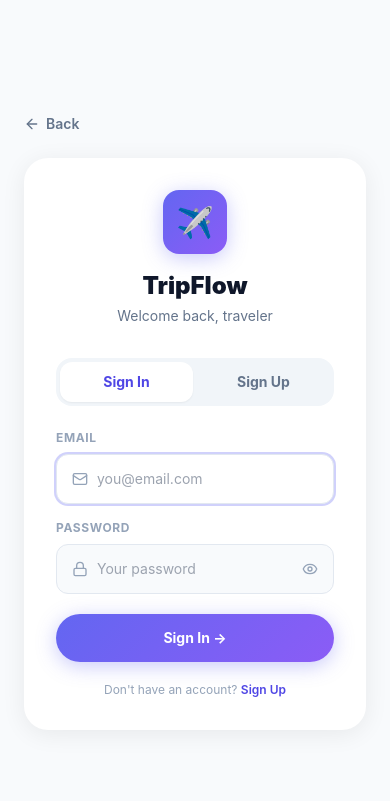
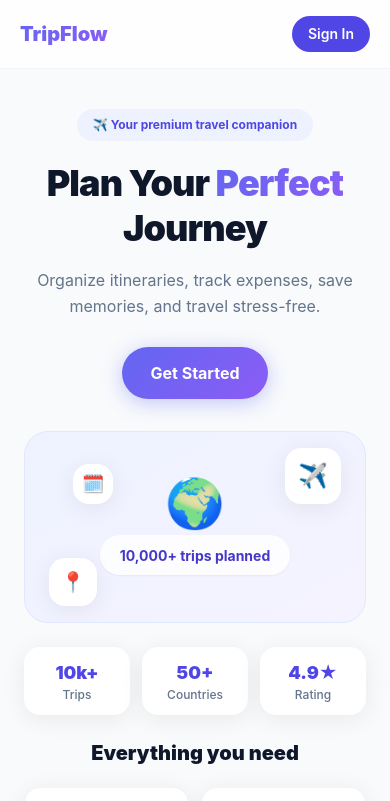
Before and after one commit to muhajirpayao/trip-flow, a React (Vite) app in the folder tripflow/: page / in a window 390 px wide. Before the commit this address led to /auth. Shown: the top 801 px of the page. Built offline with nearby package versions, Linux system fonts and the light colour scheme.

Commit message:
fix responsiveness

```diff
--- a/tripflow/src/components/onboarding/OnboardingWizard.tsx
+++ b/tripflow/src/components/onboarding/OnboardingWizard.tsx
@@ -89,7 +89,7 @@ export default function OnboardingWizard({ onClose }: Props) {
 
   return (
     <div className="fixed inset-0 z-50 flex items-end justify-center bg-slate-900/60 backdrop-blur-sm px-0">
-      <div className="w-full max-w-[430px] bg-white rounded-t-[28px] pb-10 max-h-[92vh] overflow-y-auto no-scrollbar">
+      <div className="w-full max-w-screen-md bg-white rounded-t-[28px] pb-10 max-h-[92vh] overflow-y-auto no-scrollbar">
 
         {/* Handle */}
         <div className="flex justify-center pt-3 pb-1">
--- a/tripflow/src/index.css
+++ b/tripflow/src/index.css
@@ -3,7 +3,8 @@
 @tailwind utilities;
 
 @layer base {
-  body { @apply bg-slate-50 text-slate-900 font-sans antialiased; }
+  html, body { min-height: 100%; width: 100%; }
+  body { @apply bg-slate-50 text-slate-900 font-sans antialiased overflow-x-hidden; }
   * { @apply box-border; }
 }
 
--- a/tripflow/src/layouts/DashboardLayout.tsx
+++ b/tripflow/src/layouts/DashboardLayout.tsx
@@ -11,13 +11,13 @@ const NAV_ITEMS = [
 
 export default function DashboardLayout() {
   return (
-    <div className="flex flex-col min-h-screen max-w-[430px] mx-auto bg-slate-50">
+    <div className="flex flex-col min-h-screen w-full bg-slate-50">
       <main className="flex-1 pb-20 overflow-y-auto no-scrollbar">
         <Outlet />
       </main>
 
       {/* Bottom navigation */}
-      <nav className="fixed bottom-0 left-1/2 -translate-x-1/2 w-full max-w-[430px] h-16 bg-white border-t border-slate-100 flex items-center z-30 px-2">
+      <nav className="fixed bottom-0 left-0 right-0 w-full h-16 bg-white border-t border-slate-100 flex items-center z-30 px-2">
         {NAV_ITEMS.map(({ to, icon: Icon, label, end }) => (
           <NavLink key={to} to={to} end={end}
             className={({ isActive }) =>
--- a/tripflow/src/pages/AuthPage.tsx
+++ b/tripflow/src/pages/AuthPage.tsx
@@ -63,7 +63,7 @@ export default function AuthPage() {
   };
 
   return (
-    <div className="min-h-screen bg-slate-50 flex flex-col items-center justify-center px-6 max-w-[430px] mx-auto">
+    <div className="min-h-screen bg-slate-50 flex flex-col items-center justify-center px-4 sm:px-6 w-full max-w-screen-md mx-auto">
 
       {/* Back to landing */}
       <button
--- a/tripflow/src/pages/Itinerary.tsx
+++ b/tripflow/src/pages/Itinerary.tsx
@@ -118,7 +118,7 @@ export default function Itinerary() {
   const day = days[activeDay];
 
   return (
-    <div className="pb-24">
+    <div className="min-h-screen pb-24 w-full">
       {/* Header */}
       <div className="px-6 pt-6 pb-4">
         <h1 className="text-2xl font-black text-slate-900 mb-1">Itinerary</h1>
@@ -213,7 +213,7 @@ export default function Itinerary() {
       {/* Add Activity Modal */}
       {showModal && (
         <div className="fixed inset-0 z-50 flex items-end justify-center bg-black/40 backdrop-blur-sm">
-          <div className="w-full max-w-[430px] bg-white rounded-t-3xl p-6 pb-8 max-h-[85vh] overflow-y-auto">
+          <div className="w-full max-w-screen-md bg-white rounded-t-3xl p-6 pb-8 max-h-[85vh] overflow-y-auto">
             <div className="flex items-center justify-between mb-5">
               <h2 className="text-lg font-black text-slate-900">Add Activity</h2>
               <button onClick={() => setShowModal(false)} className="text-slate-400 hover:text-slate-600"><X size={20} /></button>
--- a/tripflow/src/pages/LandingPage.tsx
+++ b/tripflow/src/pages/LandingPage.tsx
@@ -28,7 +28,7 @@ export default function LandingPage() {
   };
 
   return (
-    <div className="min-h-screen bg-slate-50 flex flex-col max-w-[430px] mx-auto">
+    <div className="min-h-screen bg-slate-50 flex flex-col w-full max-w-screen-xl mx-auto">
 
       {/* Navbar */}
       <nav className="sticky top-0 z-10 flex items-center justify-between px-5 py-4 bg-white/80 backdrop-blur-md border-b border-slate-100">
@@ -50,9 +50,12 @@ export default function LandingPage() {
               </button>
             </>
           ) : (
-            <>
-
-            </>
+            <button
+              onClick={() => navigate('/auth')}
+              className="px-4 py-2 rounded-full bg-indigo-600 text-white text-sm font-semibold hover:bg-indigo-500 transition-colors"
+            >
+              Sign In
+            </button>
           )}
         </div>
       </nav>
--- a/tripflow/src/routes/AppRouter.tsx
+++ b/tripflow/src/routes/AppRouter.tsx
@@ -2,6 +2,7 @@
 import { lazy, Suspense } from 'react';
 import { createBrowserRouter, RouterProvider, Navigate } from 'react-router-dom';
 import DashboardLayout from '../layouts/DashboardLayout';
+import LandingPage from '../pages/LandingPage';
 import { useAuth } from '../context/AuthContext';
 
 const AuthPage  = lazy(() => import('../pages/AuthPage'));
@@ -36,9 +37,8 @@ function RequireAuth({ children }: { children: React.ReactNode }) {
 
 const router = createBrowserRouter([
   {
-    // "/" now redirects: authed → /dashboard, guest → /auth
     path: '/',
-    element: <Navigate to="/dashboard" replace />,
+    element: <LandingPage />,
   },
   {
     path: '/auth',
@@ -65,7 +65,7 @@ const router = createBrowserRouter([
       { path: 'settings',  element: <Settings /> },
     ],
   },
-  { path: '*', element: <Navigate to="/dashboard" replace /> },
+  { path: '*', element: <Navigate to="/" replace /> },
 ]);
 
 export default function AppRouter() {
```
